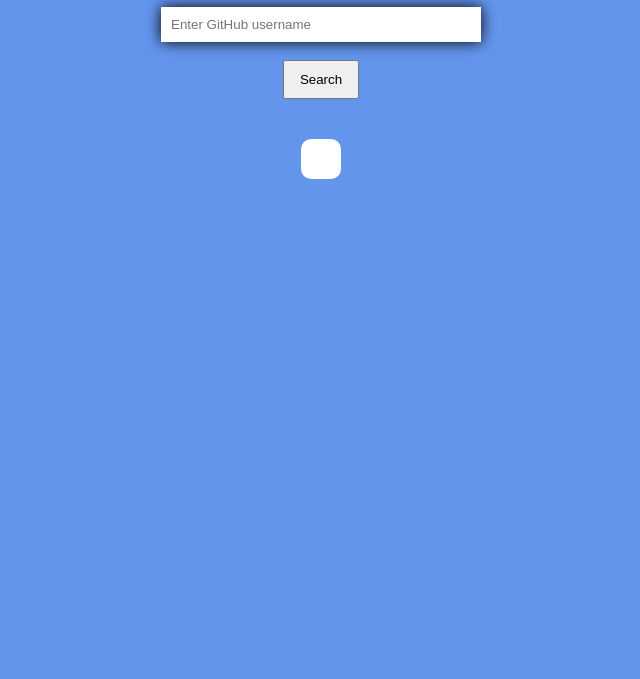
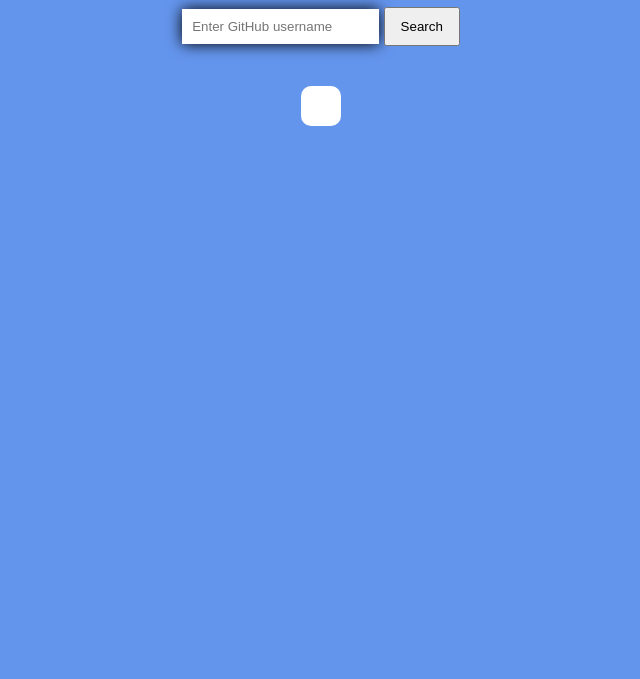
Before and after one commit to Prilla-47/Github-user-Finder, a plain HTML site: page index.html in a window 1280 px wide. Shown: the part 121-800 px from the top of the page, without its empty margins (319-959 px from the left). Drawn offline with nearby package versions, Linux system fonts and the light colour scheme.

Commit message:
Add files via upload

```diff
--- a/index.html
+++ b/index.html
@@ -12,7 +12,7 @@
     <div class="container">
         <h1>GitHub User Finder</h1>
         <form id="user-form" action="">
-        <input type="text" id="username" placeholder="Enter GitHub username" required><br><br>
+        <input type="text" id="username" placeholder="Enter GitHub username" required>
         <input onclick="checkUsername()" id="submit" type="submit" value="Search">
     </form>
     <div id="user-info"></div>
--- a/style.css
+++ b/style.css
@@ -10,7 +10,7 @@
     }
     #username {
       padding: 10px;
-      width: 300px;
+      /* width: 300px; */
       box-shadow: 0px 0px 15px black;
       border: 0;
     }
```
